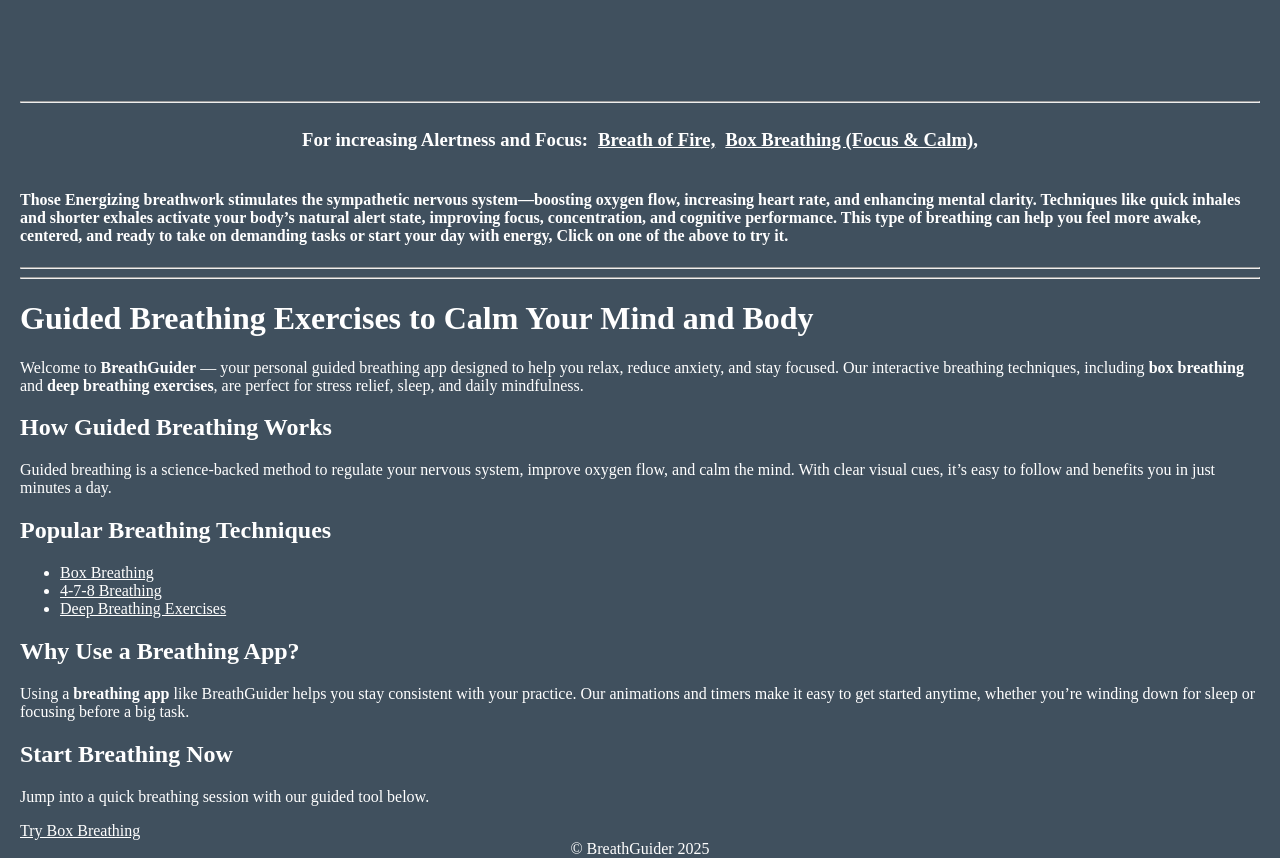
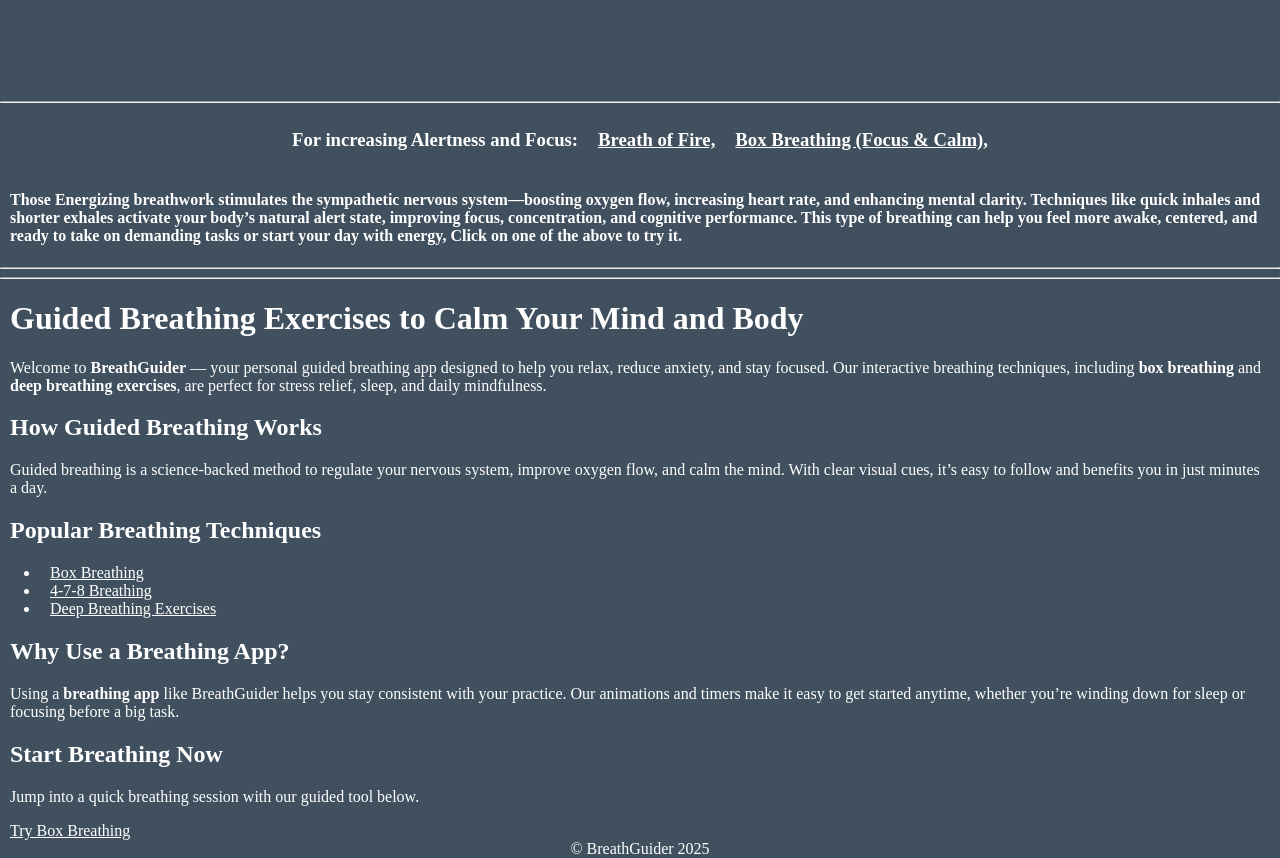
Before and after one commit to RayanTremblay/Breathguider.com, a website: page index.html in a window 1280 px wide. Shown: the part 1040-1898 px from the top of the page. Drawn offline with Linux system fonts and the light colour scheme.

Commit message:
fixed margin

```diff
--- a/style.css
+++ b/style.css
@@ -2,10 +2,25 @@
   margin: 0;
   padding: 0;
   overflow-x: hidden;
+
+}
+
+h4{
   margin-left: 10px;
   margin-right: 10px;
 }
-
+p{
+  margin-left: 10px;
+  margin-right: 10px;
+}
+h1{
+  margin-left: 10px;
+  margin-right: 10px;
+}
+h2{
+  margin-left: 10px;
+  margin-right: 10px;
+}
 
 
 
@@ -16,6 +31,7 @@
 }
 a{
     text-decoration: underline;
+    margin-left: 10px;
 }
 
 
```
